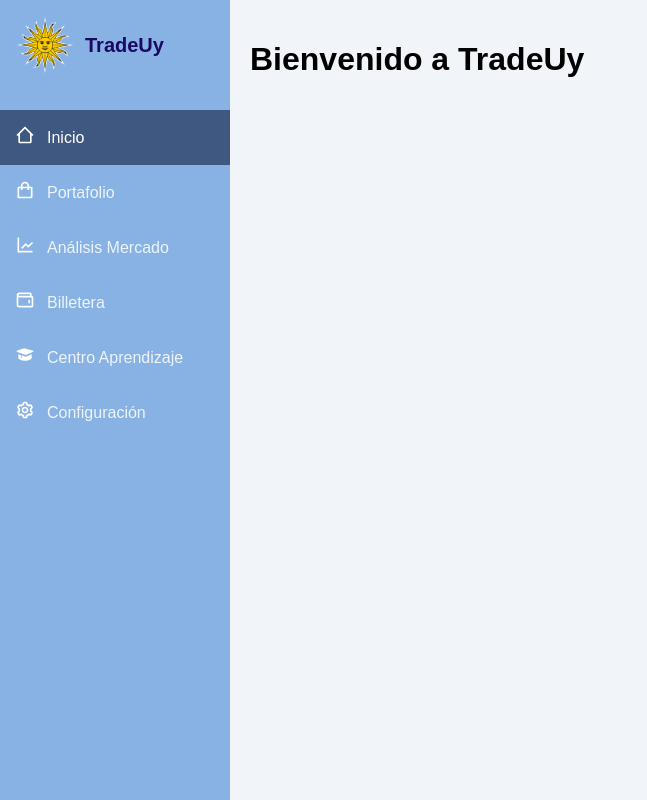
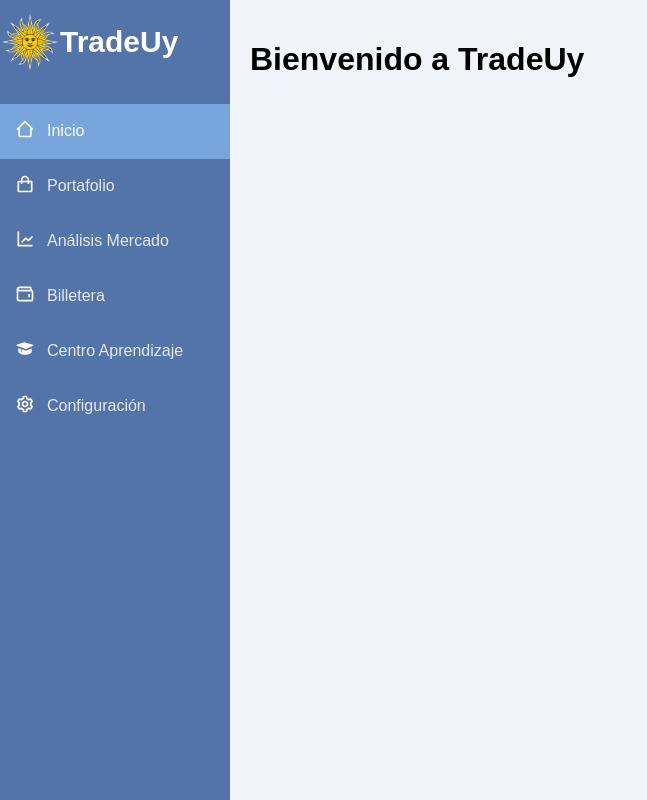
Before and after one commit to RominaCarsin/Proyecto-Fundamentos-Ingenieria-Software, a website: page src/interface/index.html in a window 1280 px wide. Shown: the whole page, without its empty margins (0-647 px from the left). Drawn offline with Linux system fonts and the light colour scheme.

Commit message:
feat(html): correguir errores de menu lateral

```diff
--- a/src/interface/index.html
+++ b/src/interface/index.html
@@ -6,41 +6,91 @@
   <title>TradeUy</title>
   <link rel="stylesheet" href="style.css">
 </head>
+
 <body>
+  <!-- Menu lateral -->
+  <aside id="barraLateral" class="barraLateral">
+    <div id="contenedorLogo" class="contenedorLogo">
+      <img id="logo" src="img/Logo.png" class="logo" alt="Logo de TradeUy">
+      <h1 id="banda" class="banda">TradeUy</h1>
+    </div>
+    <nav>
+      <ul id="menu" class="menu">
+        <li id="itemInicio">
+          <a href="#" class="active">
+            <span class="icon">
+              <svg xmlns="http://www.w3.org/2000/svg" width="20" height="20" viewBox="0 0 24 24" style="fill: white;">
+                <path d="M12.71 2.29a1 1 0 0 0-1.42 0l-9 9a1 1 0 0 0 0 1.42A1 1 0 0 0 3 13h1v7a2 2 0 0 0 2 2h12a2 2 0 0 0 2-2v-7h1a1 1 0 0 0 1-1 1 1 0 0 0-.29-.71zM6 20v-9.59l6-6 6 6V20z"></path>
+              </svg>
+            </span>
+            <span class="text">Inicio</span>
+          </a>
+        </li>
 
-    <aside class="sidebar">
-        <div class="logo-container">
-            <img src="img/Logo.png" class="logo" alt="Logo de TradeUy">
-            <span class="brand">TradeUy</span>
-        </div>
+        <li id="itemPortafolio">
+          <a href="#">
+            <span class="icon">
+              <svg xmlns="http://www.w3.org/2000/svg" width="20" height="20" viewBox="0 0 24 24" style="fill: white;">
+                <path d="M5 22h14c1.103 0 2-.897 2-2V9a1 1 0 0 0-1-1h-3V7c0-2.757-2.243-5-5-5S7 4.243 7 7v1H4a1 1 0 0 0-1 1v11c0 1.103.897 2 2 2zM9 7c0-1.654 1.346-3 3-3s3 1.346 3 3v1H9V7zm-4 3h2v2h2v-2h6v2h2v-2h2l.002 10H5V10z"></path>
+              </svg>
+            </span>
+            <span class="text">Portafolio</span>
+          </a>
+        </li>
 
-        <ul class="menu">
-            <li><a href="#" class="active"><span class="icon"><svg xmlns="http://www.w3.org/2000/svg" width="20" height="20" viewBox="0 0 24 24" style="fill: white;">
-        <path d="M12.71 2.29a1 1 0 0 0-1.42 0l-9 9a1 1 0 0 0 0 1.42A1 1 0 0 0 3 13h1v7a2 2 0 0 0 2 2h12a2 2 0 0 0 2-2v-7h1a1 1 0 0 0 1-1 1 1 0 0 0-.29-.71zM6 20v-9.59l6-6 6 6V20z"></path>
-      </svg></span><span class="text">Inicio</span></a></li>
-            <li><a href="#"><span class="icon"><svg xmlns="http://www.w3.org/2000/svg" width="20" height="20" viewBox="0 0 24 24" style="fill: white;">
-        <path d="M5 22h14c1.103 0 2-.897 2-2V9a1 1 0 0 0-1-1h-3V7c0-2.757-2.243-5-5-5S7 4.243 7 7v1H4a1 1 0 0 0-1 1v11c0 1.103.897 2 2 2zM9 7c0-1.654 1.346-3 3-3s3 1.346 3 3v1H9V7zm-4 3h2v2h2v-2h6v2h2v-2h2l.002 10H5V10z"></path>
-      </svg></span><span class="text">Portafolio</span></a></li>
-            <li><a href="#"><span class="icon"><svg xmlns="http://www.w3.org/2000/svg" width="20" height="20" viewBox="0 0 24 24" style="fill: white;">
+        <li id="itemAnalisis">
+          <a href="#">
+            <span class="icon">
+              <svg xmlns="http://www.w3.org/2000/svg" width="20" height="20" viewBox="0 0 24 24" style="fill: white;">
                 <path d="M3 3v17a1 1 0 0 0 1 1h17v-2H5V3H3z"></path>
                 <path d="M15.293 14.707a.999.999 0 0 0 1.414 0l5-5-1.414-1.414L16 12.586l-2.293-2.293a.999.999 0 0 0-1.414 0l-5 5 1.414 1.414L13 12.414l2.293 2.293z"></path>
-      </svg></span><span class="text">Análisis Mercado</span></a></li>
-            <li><a href="#"><span class="icon"><svg xmlns="http://www.w3.org/2000/svg" width="20" height="20" viewBox="0 0 24 24" style="fill: white;">
+              </svg>
+            </span>
+            <span class="text">Análisis Mercado</span>
+          </a>
+        </li>
+
+        <li id="itemBilletera">
+          <a href="#">
+            <span class="icon">
+              <svg xmlns="http://www.w3.org/2000/svg" width="20" height="20" viewBox="0 0 24 24" style="fill: white;">
                 <path d="M16 12h2v4h-2z"></path>
                 <path d="M20 7V5c0-1.103-.897-2-2-2H5C3.346 3 2 4.346 2 6v12c0 2.201 1.794 3 3 3h15c1.103 0 2-.897 2-2V9c0-1.103-.897-2-2-2zM5 5h13v2H5a1.001 1.001 0 0 1 0-2zm15 14H5.012C4.55 18.988 4 18.805 4 18V8.815c.314.113.647.185 1 .185h15v10z"></path>
-      </svg></span><span class="text">Billetera</span></a></li>
-            <li><a href="#"><span class="icon"><svg xmlns="http://www.w3.org/2000/svg" width="20" height="20" viewBox="0 0 24 24" style="fill: white;">
+              </svg>
+            </span>
+            <span class="text">Billetera</span>
+          </a>
+        </li>
+
+        <li id="itemCentroAprendizaje">
+          <a href="#">
+            <span class="icon">
+              <svg xmlns="http://www.w3.org/2000/svg" width="20" height="20" viewBox="0 0 24 24" style="fill: white;">
                 <path d="M2 7v1l11 4 9-4V7L11 4z"></path>
                 <path d="M4 11v4.267c0 1.621 4.001 3.893 9 3.734 4-.126 6.586-1.972 7-3.467.024-.089.037-.178.037-.268V11L13 14l-5-1.667v3.213l-1-.364V12l-3-1z"></path>
-      </svg></span><span class="text">Centro Aprendizaje</span></a></li>
-            <li><a href="#"><span class="icon"> <svg xmlns="http://www.w3.org/2000/svg" width="20" height="20" viewBox="0 0 24 24" style="fill: white;">
+              </svg>
+            </span>
+            <span class="text">Centro Aprendizaje</span>
+          </a>
+        </li>
+
+        <li id="itemConfiguracion">
+          <a href="#">
+            <span class="icon">
+              <svg xmlns="http://www.w3.org/2000/svg" width="20" height="20" viewBox="0 0 24 24" style="fill: white;">
                 <path d="M12 16c2.206 0 4-1.794 4-4s-1.794-4-4-4-4 1.794-4 4 1.794 4 4 4zm0-6c1.084 0 2 .916 2 2s-.916 2-2 2-2-.916-2-2 .916-2 2-2z"></path>
-        <path d="m2.845 16.136 1 1.73c.531.917 1.809 1.261 2.73.73l.529-.306A8.1 8.1 0 0 0 9 19.402V20c0 1.103.897 2 2 2h2c1.103 0 2-.897 2-2v-.598a8.132 8.132 0 0 0 1.896-1.111l.529.306c.923.53 2.198.188 2.731-.731l.999-1.729a2.001 2.001 0 0 0-.731-2.732l-.505-.292a7.718 7.718 0 0 0 0-2.224l.505-.292a2.002 2.002 0 0 0 .731-2.732l-.999-1.729c-.531-.92-1.808-1.265-2.731-.732l-.529.306A8.1 8.1 0 0 0 15 4.598V4c0-1.103-.897-2-2-2h-2c-1.103 0-2 .897-2 2v.598a8.132 8.132 0 0 0-1.896 1.111l-.529-.306c-.924-.531-2.2-.187-2.731.732l-.999 1.729a2.001 2.001 0 0 0 .731 2.732l.505.292a7.683 7.683 0 0 0 0 2.223l-.505.292a2.003 2.003 0 0 0-.731 2.733zm3.326-2.758A5.703 5.703 0 0 1 6 12c0-.462.058-.926.17-1.378a.999.999 0 0 0-.47-1.108l-1.123-.65.998-1.729 1.145.662a.997.997 0 0 0 1.188-.142 6.071 6.071 0 0 1 2.384-1.399A1 1 0 0 0 11 5.3V4h2v1.3a1 1 0 0 0 .708.956 6.083 6.083 0 0 1 2.384 1.399.999.999 0 0 0 1.188.142l1.144-.661 1 1.729-1.124.649a1 1 0 0 0-.47 1.108c.112.452.17.916.17 1.378 0 .461-.058.925-.171 1.378a1 1 0 0 0 .471 1.108l1.123.649-.998 1.729-1.145-.661a.996.996 0 0 0-1.188.142 6.071 6.071 0 0 1-2.384 1.399A1 1 0 0 0 13 18.7l.002 1.3H11v-1.3a1 1 0 0 0-.708-.956 6.083 6.083 0 0 1-2.384-1.399.992.992 0 0 0-1.188-.141l-1.144.662-1-1.729 1.124-.651a1 1 0 0 0 .471-1.108z"></path>
-      </svg></span><span class="text">Configuración</span></a></li>
+                <path d="m2.845 16.136 1 1.73c.531.917 1.809 1.261 2.73.73l.529-.306A8.1 8.1 0 0 0 9 19.402V20c0 1.103.897 2 2 2h2c1.103 0 2-.897 2-2v-.598a8.132 8.132 0 0 0 1.896-1.111l.529.306c.923.53 2.198.188 2.731-.731l.999-1.729a2.001 2.001 0 0 0-.731-2.732l-.505-.292a7.718 7.718 0 0 0 0-2.224l.505-.292a2.002 2.002 0 0 0 .731-2.732l-.999-1.729c-.531-.92-1.808-1.265-2.731-.732l-.529.306A8.1 8.1 0 0 0 15 4.598V4c0-1.103-.897-2-2-2h-2c-1.103 0-2 .897-2 2v.598a8.132 8.132 0 0 0-1.896 1.111l-.529-.306c-.924-.531-2.2-.187-2.731.732l-.999 1.729a2.001 2.001 0 0 0 .731 2.732l.505.292a7.683 7.683 0 0 0 0 2.223l-.505.292a2.003 2.003 0 0 0-.731 2.733zm3.326-2.758A5.703 5.703 0 0 1 6 12c0-.462.058-.926.17-1.378a.999.999 0 0 0-.47-1.108l-1.123-.65.998-1.729 1.145.662a.997.997 0 0 0 1.188-.142 6.071 6.071 0 0 1 2.384-1.399A1 1 0 0 0 11 5.3V4h2v1.3a1 1 0 0 0 .708.956 6.083 6.083 0 0 1 2.384 1.399.999.999 0 0 0 1.188.142l1.144-.661 1 1.729-1.124.649a1 1 0 0 0-.47 1.108c.112.452.17.916.17 1.378 0 .461-.058.925-.171 1.378a1 1 0 0 0 .471 1.108l1.123.649-.998 1.729-1.145-.661a.996.996 0 0 0-1.188.142 6.071 6.071 0 0 1-2.384 1.399A1 1 0 0 0 13 18.7l.002 1.3H11v-1.3a1 1 0 0 0-.708-.956 6.083 6.083 0 0 1-2.384-1.399.992.992 0 0 0-1.188-.141l-1.144.662-1-1.729 1.124-.651a1 1 0 0 0 .471-1.108z"></path>            </svg>
+            </span>
+            <span class="text">Configuración</span>
+          </a>
+        </li>
       </ul>
+    </nav>
+
   </aside>
 
-    <main class="content">
+  <!-- Contenido principal -->
+  <main id="contenidoPrincipal" class="content">
     <h1>Bienvenido a TradeUy</h1>
   </main>
 
--- a/src/interface/style.css
+++ b/src/interface/style.css
@@ -5,11 +5,11 @@ body {
   height: 100vh;
 }
 
-/* Sidebar general */
-.sidebar {
+/* barraLateral general */
+.barraLateral {
   width: 70px; /* Cerrado por defecto */
-  background: #87b2e3;
-  color: rgb(27, 8, 99);
+  background: #5374a9;
+  color: rgb(255, 255, 255);  /*rgb(27, 8, 99)*/
   display: flex;
   flex-direction: column;
   position: relative;
@@ -18,24 +18,23 @@ body {
 }
 
 /* Al pasar el cursor, se despliega */
-.sidebar:hover {
+.barraLateral:hover {
   width: 230px;
 }
 
 /* Logo y texto */
-.logo-container {
+.contenedorLogo {
   display: flex;
   align-items: center;
-  gap: 10px;
-  padding: 15px;
+
 }
 
 .logo {
   width: 60px;
 }
 
-.brand {
-  font-size: 20px;
+.banda {
+  font-size: 30px;
   font-weight: bold;
   opacity: 0;
   visibility: hidden;
@@ -43,17 +42,17 @@ body {
 }
 
 /* Mostrar texto al pasar el mouse */
-.sidebar:hover .brand {
+.barraLateral:hover .banda {
   opacity: 1;
   visibility: visible;
 }
 
 /* Menú */
 .menu {
-  list-style: none;
   padding: 0;
   margin: 20px 0;
 }
+
 
 .menu li a {
   display: flex;
@@ -62,13 +61,12 @@ body {
   padding: 15px;
   text-decoration: none;
   color: #FFFFFFD9;
-  transition: background 0.2s;
   white-space: nowrap;
 }
 
 .menu li a:hover,
 .menu li a.active {
-  background: #3f5881;
+  background:#7cabe1e9;
   color: #fff;
 }
 
@@ -79,7 +77,7 @@ body {
   transition: opacity 0.3s;
 }
 
-.sidebar:hover .text {
+.barraLateral:hover .text {
   opacity: 1;
   visibility: visible;
 }
```
Lines whose indentation alone changed are shown as unchanged.
